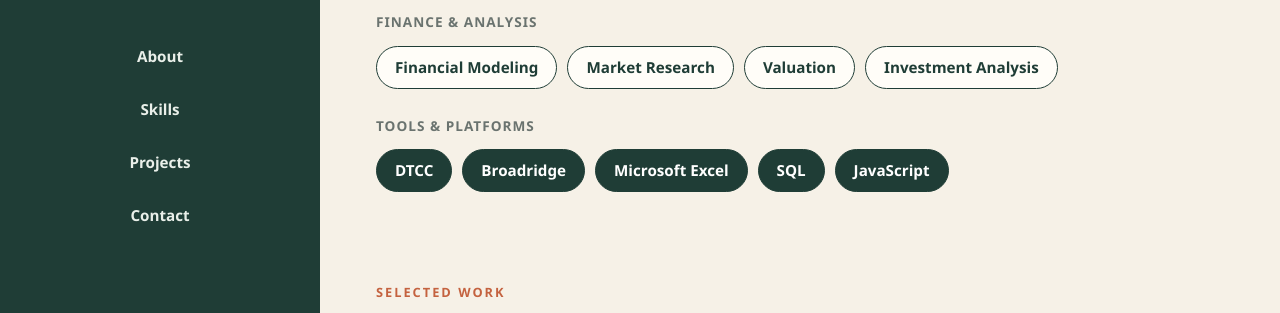
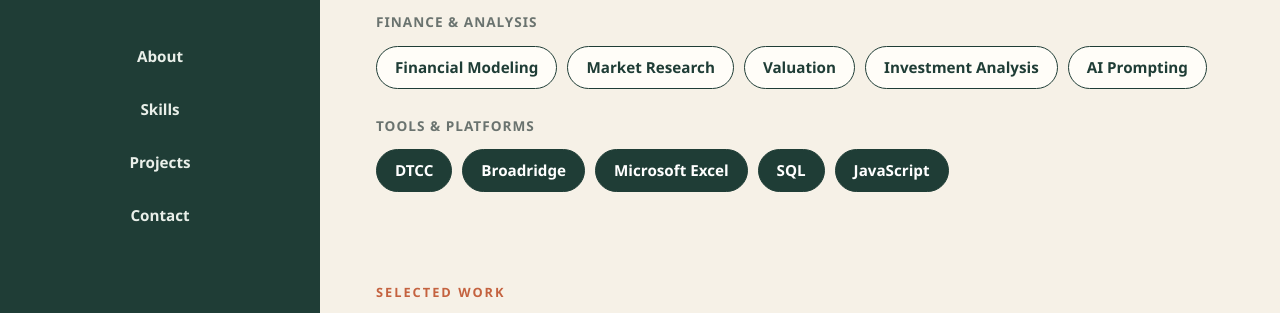
Before and after one commit to djp303/djp303.github.io, a plain HTML site: page index.html in a window 1280 px wide. Shown: the part 359-672 px from the top of the page. Drawn offline with Linux system fonts and the light colour scheme.

Commit message:
Update index.html

```diff
--- a/index.html
+++ b/index.html
@@ -240,6 +240,7 @@
         <span class="chip">Market Research</span>
         <span class="chip">Valuation</span>
         <span class="chip">Investment Analysis</span>
+        <span class="chip">AI Prompting</span>
       </div>
     </div>
 
```
